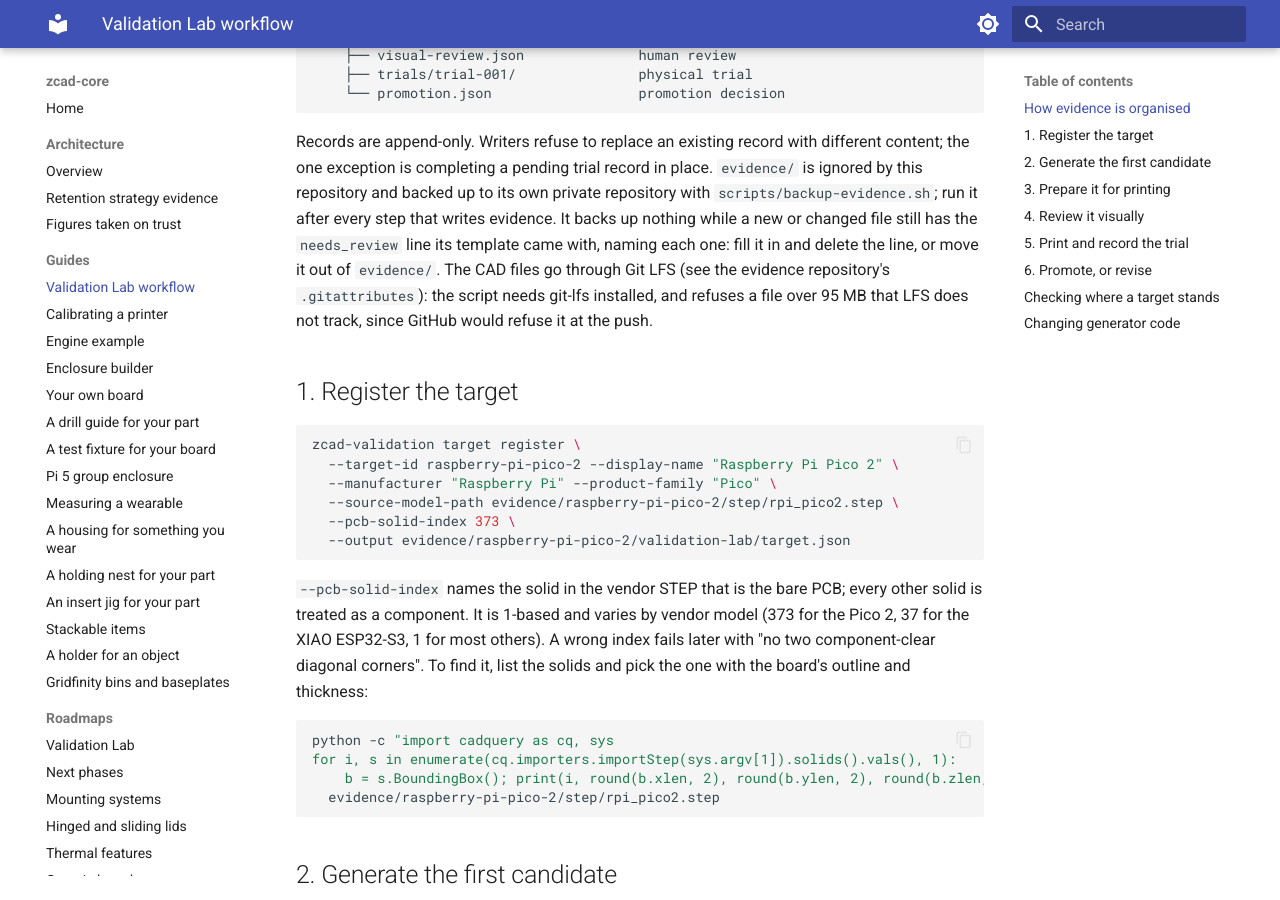
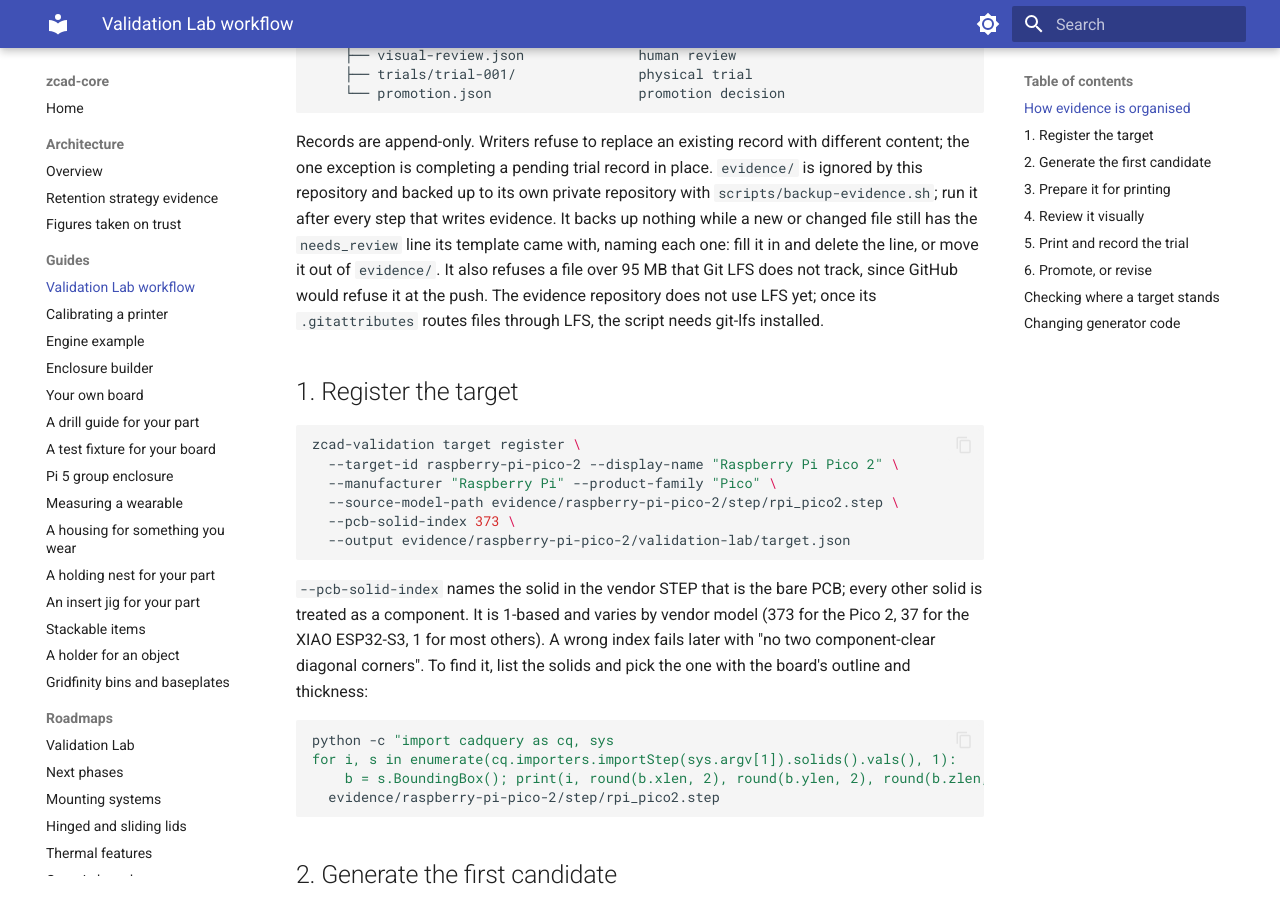
Before and after one commit to zacharymplace/zcad-core, an MkDocs documentation site: the page built from docs/guides/validation-lab-workflow.md, in a window 1280 px wide and 900 px high, scrolled down 659 px. Built offline with MkDocs 1.6.1 and Material for MkDocs 9.7.7, drawn with Linux system fonts in a browser that asks for light colours.

Commit message:
Say the evidence repository does not use Git LFS yet
The migration was backed out: GitHub refuses the account's LFS uploads
at the verify step. The backup still refuses a file over 95 MB that LFS
does not track; the git-lfs check applies once .gitattributes routes
files through LFS.

Co-Authored-By: Claude Opus 5.5 <noreply@anthropic.com>

```diff
--- a/docs/guides/validation-lab-workflow.md
+++ b/docs/guides/validation-lab-workflow.md
@@ -36,10 +36,11 @@ place. `evidence/` is ignored by this repository and backed up to its own
 private repository with `scripts/backup-evidence.sh`; run it after every
 step that writes evidence. It backs up nothing while a new or changed file
 still has the `needs_review` line its template came with, naming each one:
-fill it in and delete the line, or move it out of `evidence/`. The CAD files
-go through Git LFS (see the evidence repository's `.gitattributes`): the
-script needs git-lfs installed, and refuses a file over 95 MB that LFS does
-not track, since GitHub would refuse it at the push.
+fill it in and delete the line, or move it out of `evidence/`. It also
+refuses a file over 95 MB that Git LFS does not track, since GitHub would
+refuse it at the push. The evidence repository does not use LFS yet; once
+its `.gitattributes` routes files through LFS, the script needs git-lfs
+installed.
 
 ## 1. Register the target
 
```
Also changed, not shown: README.md (+4 -4 lines), 1 other file.
